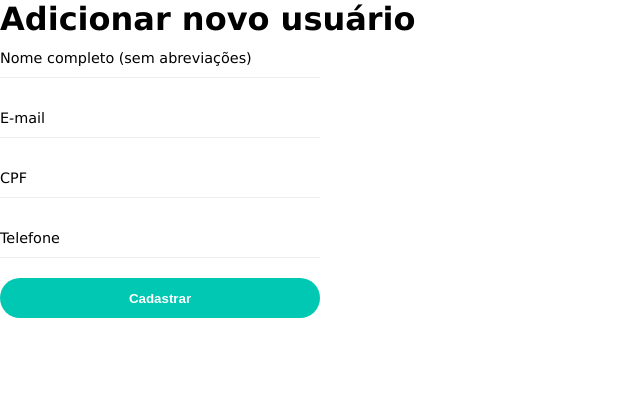
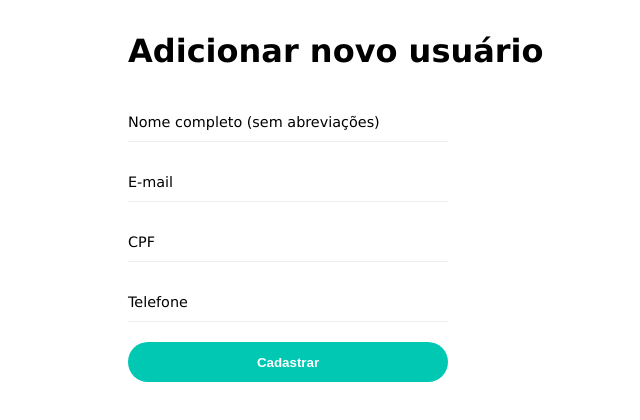
Before and after one commit to itzfeltrin/tinnova-user-crud, a React (Vite) app: page /users/new in a window 1280 px wide. Shown: the top 420 px of the page, without its empty margins (0-640 px from the left). Built offline with nearby package versions, Linux system fonts and the light colour scheme.

Commit message:
save user to local storage on submit

```diff
--- a/src/index.scss
+++ b/src/index.scss
@@ -11,3 +11,12 @@
 html {
   font-family: Verdana, Arial, sans-serif;
 }
+
+.page {
+  width: clamp(200px, 95%, 1024px);
+  margin: 2rem auto;
+
+  h1 {
+    margin-bottom: 2rem;
+  }
+}
--- a/src/pages/user/AddUser.tsx
+++ b/src/pages/user/AddUser.tsx
@@ -6,6 +6,8 @@ import {TextField} from '../../components/TextField';
 // @ts-ignore
 import MaskedInput from 'react-text-mask';
 import {Spinner} from '../../components/Spinner';
+import {useCallback} from 'react';
+import {useNavigate} from 'react-router-dom';
 
 const CPF_REGEX = /\d{3}\.\d{3}\.\d{3}-\d{2}/;
 const PHONE_REGEX = /\+\d{2} \(\d{2}\) \d{4,5}-\d{4}/;
@@ -20,14 +22,21 @@ const formSchema: yup.SchemaOf<UserData> = yup.object({
 });
 
 export const AddUser = () => {
-	const onSubmit = async (values: UserData) => {
-		const res = await new Promise((resolve) => {
+	const navigate = useNavigate();
+
+	const onSubmit = useCallback(async (values: UserData) => {
+		const res: UserData = await new Promise((resolve) => {
 			setTimeout(() => {
 				resolve(values);
-			}, 200000);
+			}, 2000);
 		});
-		console.log(res);
-	};
+		const savedUsers = localStorage.getItem("users");
+		const newUsers: Array<UserData> = savedUsers ? [...JSON.parse(savedUsers), res] : [res];
+		localStorage.setItem("users", JSON.stringify(newUsers));
+		navigate('list', {
+			replace: true
+		})
+	}, [navigate]);
 
 	const {register, control, handleSubmit, formState} = useForm<UserData>({
 		defaultValues: {
@@ -40,7 +49,7 @@ export const AddUser = () => {
 	});
 
 	return (
-		<main>
+		<main className={'page'}>
 			<h1>Adicionar novo usuário</h1>
 			<form onSubmit={handleSubmit(onSubmit)}>
 				<TextField
```
